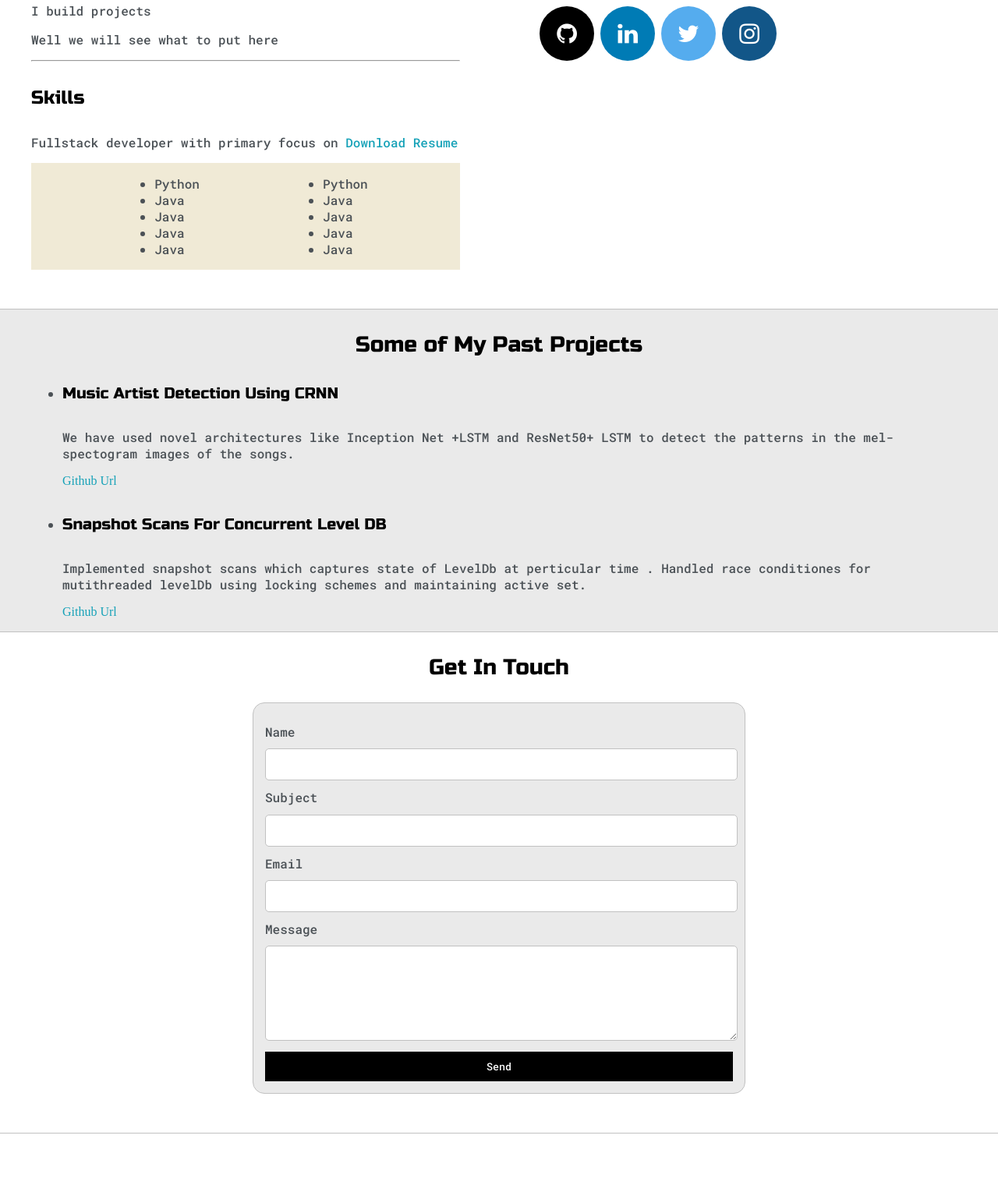
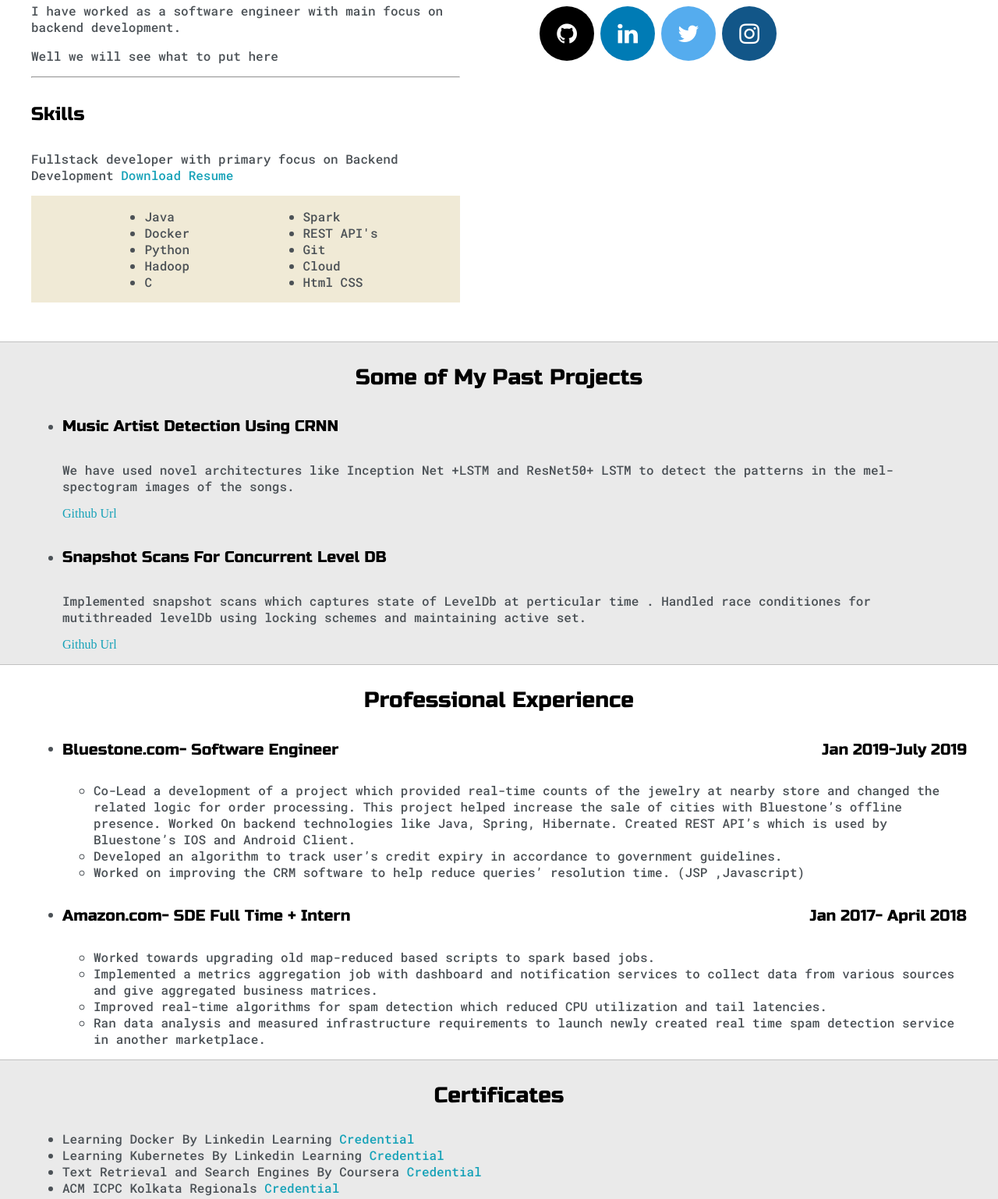
Before and after one commit to dhrumil034/dhrumil034.github.io, a plain HTML site: page index.html in a window 1280 px wide. Shown: the part 832-2370 px from the top of the page at 78% size. Before the commit the page ends 2286 px from the top, so only its background shows below. Drawn offline with Linux system fonts and the light colour scheme.

Commit message:
second update

```diff
--- a/default.css
+++ b/default.css
@@ -50,6 +50,10 @@ a {
 
 u1 {
 	list-style: none;
+}
+
+.inside-list {
+
 }
 
 
@@ -337,9 +341,14 @@ u1 {
 	border: none;
 }
 
-.input-field {
 
-}
+
+
+
+
+
+
+
 
 
 @media screen and (max-width:1200px) {
--- a/index.html
+++ b/index.html
@@ -73,29 +73,29 @@
 		<div class="about-wrapper">
 				<div class="about-me">
 					<h4>More About Me</h4>
-					<p> I build projects </p>
+					<p> I have worked as a software engineer with main focus on backend development.  </p>
 					<p> Well we will see what to put here </p>
 
 
 				<hr>
 				<h4>Skills </h4>
-				<p>Fullstack developer with primary focus on <a target="_blank"href="resume.pdf">Download Resume</a></p>
+				<p>Fullstack developer with primary focus on Backend Development <a target="_blank"href="resume.pdf">Download Resume</a></p>
 
 				<div id="skills">
 					<ul>
-						<li>Python</li>
-						<li>Java </li>
-						<li>Java </li>
-						<li>Java </li>
-						<li>Java </li>
+						<li>Java</li>
+						<li>Docker </li>
+						<li>Python </li>
+						<li>Hadoop </li>
+						<li>C </li>
 
 					</ul>
 					<ul>
-						<li>Python</li>
-						<li>Java </li>
-						<li>Java </li>
-						<li>Java </li>
-						<li>Java </li>
+						<li>Spark</li>
+						<li>REST API's </li>
+						<li>Git </li>
+						<li>Cloud </li>
+						<li>Html CSS </li>
 
 					</ul>
 				</div>
@@ -146,6 +146,101 @@
 
 	<section class="s2">
 		<div class="main-container">
+			<h3 style="text-align: center;">Professional Experience</h3>
+			<div class="joblist">
+				<ul class="job">
+
+						<li >
+						<h5>
+							<div style="float:left;">Bluestone.com-  Software Engineer</div>
+							<div style="float:right;">Jan 2019-July 2019</div>
+						</h5>
+						</li>
+					<div class="inside-list">
+						<ul>
+						<li >
+
+Co-Lead a development of a project which provided real-time counts of the jewelry at nearby store and changed the related logic for order processing. This project helped increase the sale of cities
+with Bluestone’s offline presence. Worked On backend technologies like Java, Spring, Hibernate. Created REST API’s which is used by Bluestone’s IOS and Android Client.
+
+					</li>
+					<li >
+						Developed an algorithm to track user’s credit expiry in accordance to government guidelines.
+					</li>
+					<li >
+						Worked on improving the CRM software to help reduce queries’ resolution time. (JSP ,Javascript)
+					</li>
+				</ul>
+			</div>
+
+				<li>
+
+					<h5>
+							<div style="float:left;">Amazon.com-  SDE Full Time + Intern </div>
+							<div style="float:right;">Jan 2017- April 2018</div>
+					</h5>
+
+				</li>
+
+				<div class="inside-list">
+						<ul>
+						<li >
+							Worked towards upgrading old map-reduced based scripts to spark based jobs.
+						</li>
+						<li>
+							Implemented a metrics aggregation job with dashboard and notification services to collect data
+from various sources and give aggregated business matrices.
+						</li>
+						<li>
+							Improved real-time algorithms for spam detection which reduced CPU utilization and tail latencies.
+						</li>
+						<li>
+							Ran data analysis and measured infrastructure requirements to launch newly created real time
+spam detection service in another marketplace.
+						</li>
+					</ul>
+				</div>
+
+
+
+
+
+
+				</ul>
+			</div>
+
+
+		</div>
+	</section>
+
+	<section class="s1">
+		<div class="main-container">
+			<h3 style="text-align: center;">Certificates
+			</h3>
+			<ul>
+				<li>
+					Learning Docker By Linkedin Learning
+					<a  target="_blank" href="http://www.linkedin.com/learning/learning-docker-2?trk=flagship-lil_details_certification">Credential</a>
+				</li>
+				<li>
+					Learning Kubernetes By Linkedin Learning
+					<a  target="_blank" href="http://www.linkedin.com/learning/learning-kubernetes?trk=flagship-lil_details_certification">Credential</a>
+				</li>
+				<li>
+					Text Retrieval and Search Engines By Coursera
+					<a  target="_blank" href="https://www.coursera.org/account/accomplishments/certificate/A9WTJVM5MQKV">Credential</a>
+
+				</li>
+				<li> ACM ICPC Kolkata Regionals
+					<a  target="_blank" href="https://drive.google.com/file/d/19wPQYPhNtahegpK-piSq3AGSWWEfBRLo/view?usp=sharing"> Credential</a>
+				</li>
+			</ul>
+		</div>
+
+	</section>
+
+	<section class="s2">
+		<div class="main-container">
 			<h3 style="text-align: center;">Get In Touch</h3>
 			<form id="contact-form">
 				<label>Name</label>
```
